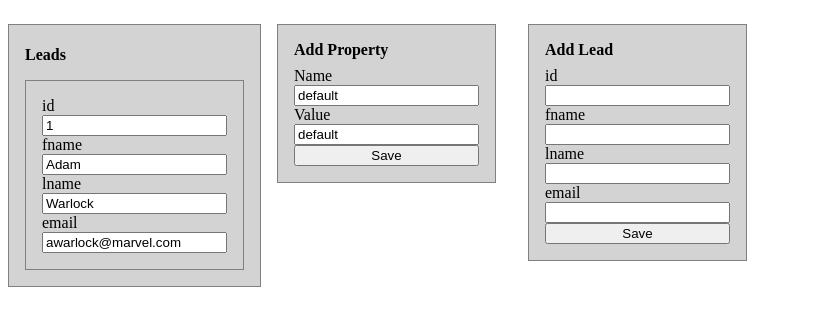
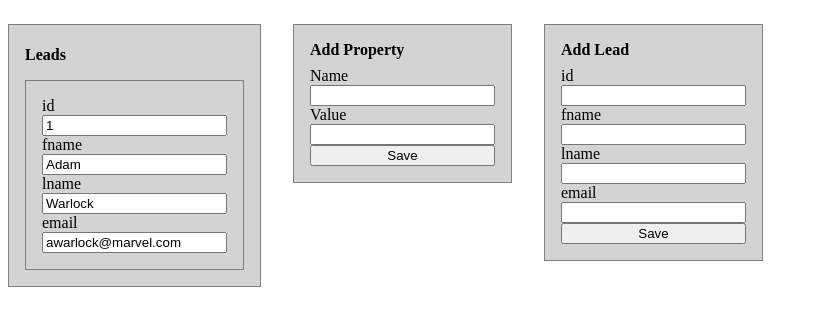
Before and after one commit to jsweitzer/redux-sample, a React (Create React App) app: page / in a window 1280 px wide. Shown: the top 326 px of the page, without its empty margins (0-818 px from the left). Built offline with nearby package versions, Linux system fonts and the light colour scheme.

Commit message:
update styling and title

```diff
--- a/public/index.html
+++ b/public/index.html
@@ -6,7 +6,7 @@
     <meta name="theme-color" content="#000000">
     <link rel="manifest" href="%PUBLIC_URL%/manifest.json">
     <link rel="shortcut icon" href="%PUBLIC_URL%/favicon.ico">
-    <title>FoodNStuff</title>
+    <title>Sample</title>
   </head>
   <body>
     <noscript>
--- a/src/App.css
+++ b/src/App.css
@@ -29,6 +29,7 @@
   background-color: lightgray;
   flex-direction: column;
   margin-top: 1em;
+  margin-right: 1em;
 }
 .table-title{
   margin-left: 1em;
--- a/src/components/LeadForm.js
+++ b/src/components/LeadForm.js
@@ -36,7 +36,6 @@ class LeadForm extends Component {
             props.push(property);
         }
     }
-    var curState = this.state.lead;
     const elements = props.map((p, i) => {
         return(
             <div key={i} className='properties'>
--- a/src/components/PropertyForm.js
+++ b/src/components/PropertyForm.js
@@ -6,8 +6,8 @@ class PropertyForm extends Component {
   constructor(props, context) {
     super(props, context);
     this.state = {
-        name: 'default',
-        value: 'default'
+        name: '',
+        value: ''
     }
     this.onSubmit = this.onSubmit.bind(this);
     this.onChange = this.onChange.bind(this);
```
